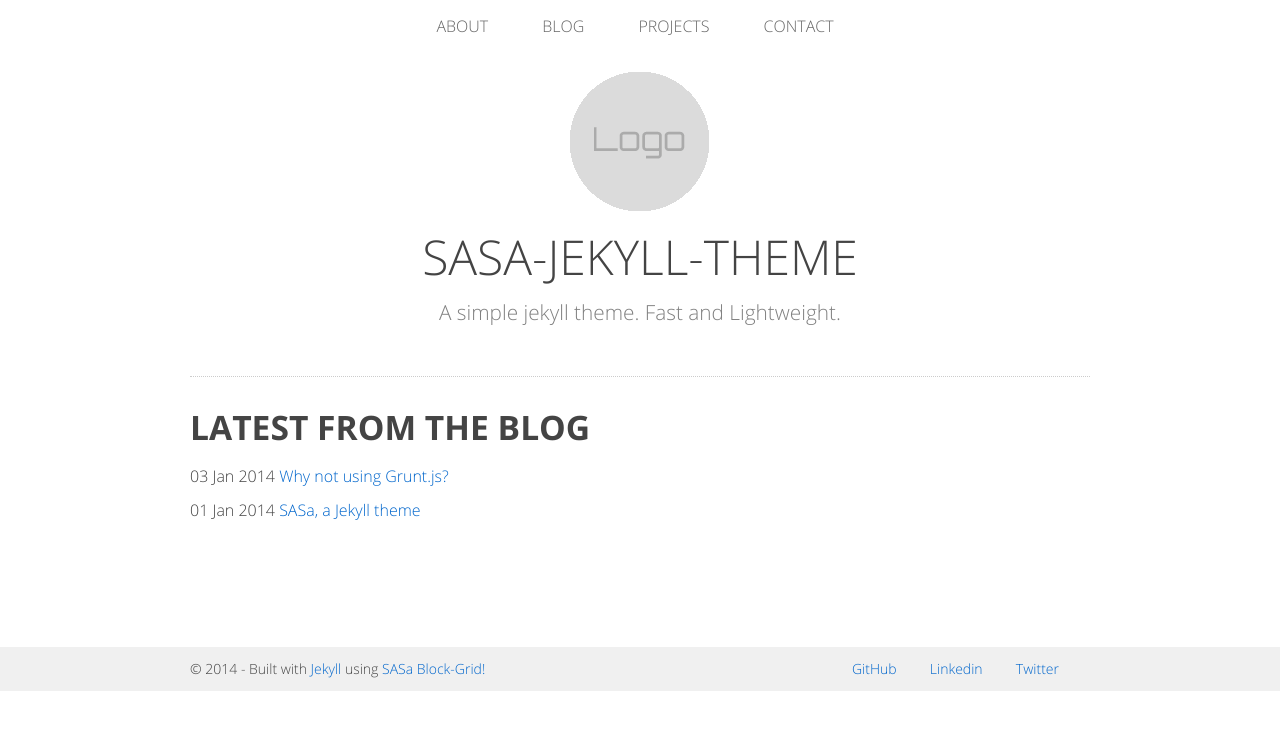
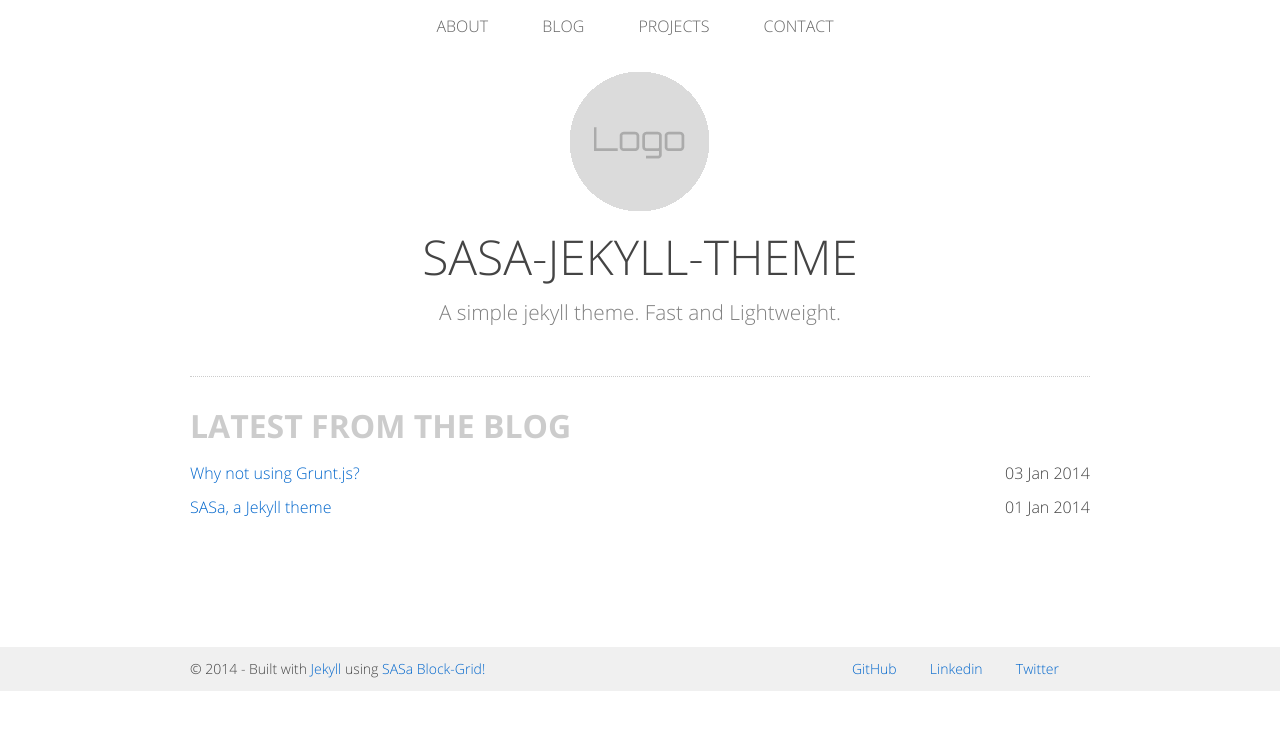
Before and after one commit to newaeonweb/sasa-jekyll-theme, a Jekyll site: the page built from index.html, in a window 1280 px wide. Shown: the top 730 px of the page. Built offline with Jekyll 4.4.1, drawn with Linux system fonts in a browser that asks for light colours; some web fonts are replaced; Markdown is read by kramdown in place of the engine named in the settings.

```diff
--- a/index.html
+++ b/index.html
@@ -7,7 +7,7 @@
 		<ul class="post-list">
 			{% for post in site.posts %}
 			<li>
-				<small class="datetime muted" data-time="{{ post.date }}">{{ post.date | date_to_string }} </small>
+				<small class="datetime" data-time="{{ post.date }}">{{ post.date | date_to_string }} </small>
 				<a href="{{ post.url }}">{{ post.title }}</a>
 			</li>
 			{% endfor %}
--- a/stylesheets/theme.css
+++ b/stylesheets/theme.css
@@ -150,7 +150,8 @@
 .post-home {
   min-height: 230px; }
   .post-home h1 {
-    font-size: 2.1em; }
+    font-size: 2em;
+    color: #CCC; }
 
 .post-list {
   list-style-type: none;
@@ -158,6 +159,8 @@
   padding: 0; }
   .post-list li {
     margin-bottom: 10px; }
+  .post-list .datetime {
+    float: right; }
 
 .post {
   margin: 20px auto; }
```
Also changed, not shown: stylesheets/theme.scss (+5 -2 lines), README.md, stylesheets/theme.min.css.
